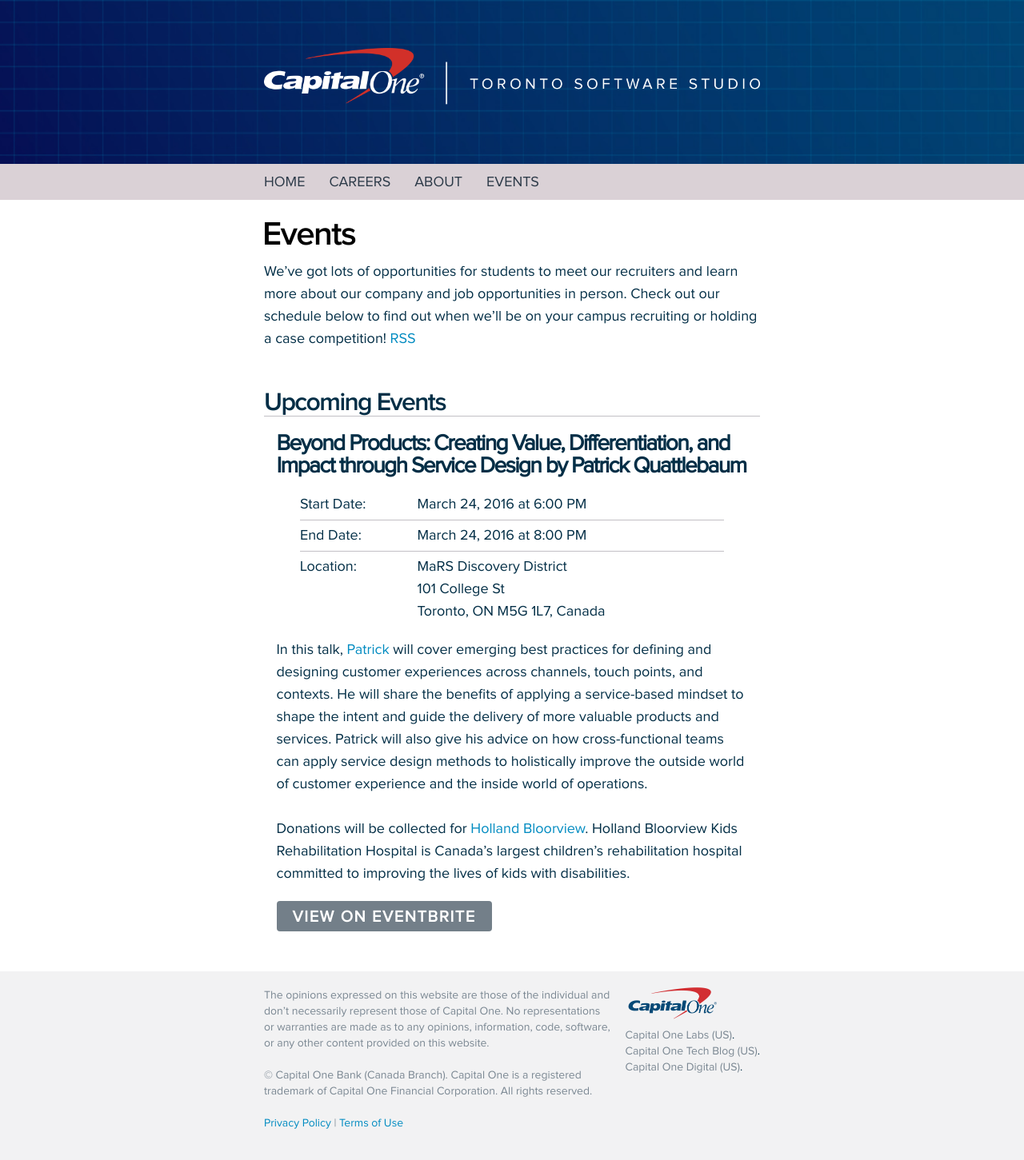
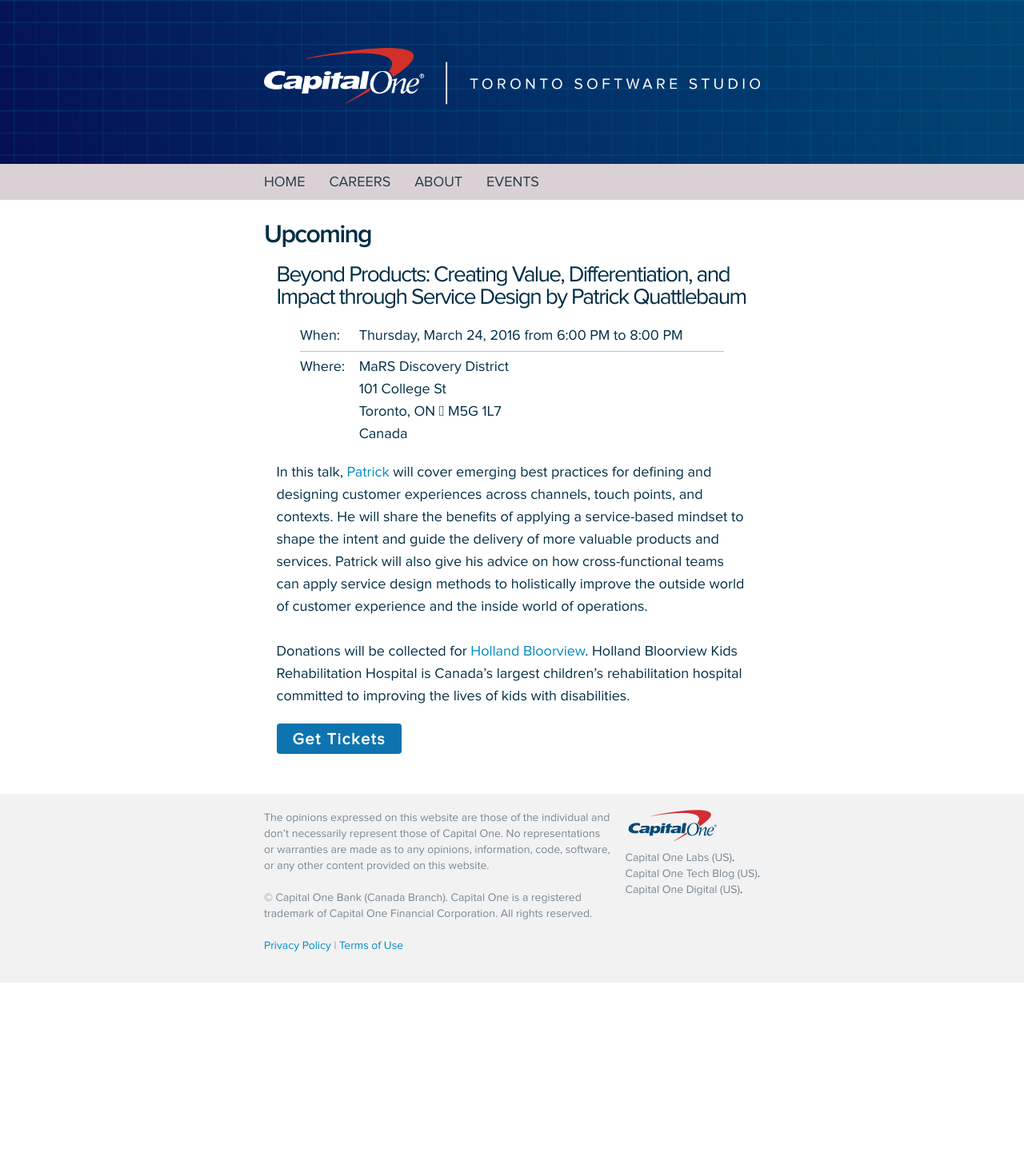
Before and after one commit to CapitalOneCanada/capitalonecanada.github.io, a Jekyll site: the page built from events.html, in a window 1280 px wide. Shown: the whole page at 80% size. Built offline with Jekyll 4.4.1, drawn with Linux system fonts in a browser that asks for light colours; nearby versions of some CDN libraries; Markdown is read by kramdown in place of the engine named in the settings; after the commit the page ends 1229 px from its top, so only the background shows below that.

Commit message:
Modified the events page

```diff
--- a/css/base.css
+++ b/css/base.css
@@ -141,8 +141,8 @@
 .page aside:last-child					{ margin-bottom:20px; }
 .page em								{ font-style: italic; }
 .page h1								{ font-family:"ProxSemibold","Helvetica Neue Bold","Helvetica Neue",Arial,sans-serif; color:#000; font-size:42px; line-height:48px; }
-.page h2								{ font-family:"ProxSemibold","Helvetica Neue",Arial,sans-serif; font-size:32px; line-height:32px; color:#022E46; border-bottom:1px solid #c2c0c5; margin-bottom:20px; }
-.page h3								{ font-size: 28px; font-weight: bold; }
+.page h2								{ font-family:"ProxSemibold","Helvetica Neue",Arial,sans-serif; font-size:32px; line-height:32px; color:#022E46; margin-bottom:20px; }
+.page h3								{ font-size: 28px; }
 .page ul, ol 							{ margin-bottom: 20px; }
 .page ul li, ol li 						{ padding-left: 1em; text-indent: -1em; }
 .page ul li								{ list-style: disc inside;  }
--- a/css/skeleton.css
+++ b/css/skeleton.css
@@ -179,7 +179,6 @@
   font-weight: 600;
   line-height: 38px;
   letter-spacing: .1rem;
-  text-transform: uppercase;
   text-decoration: none;
   white-space: nowrap;
   background-color: transparent;
--- a/events.html
+++ b/events.html
@@ -1,16 +1,12 @@
 ---
 layout: page
 permalink: /events/
-title: Events
+title:
 ---
 
 <section id="oss">
-    <section id="intro">
-        We’ve got lots of opportunities for students to meet our recruiters and learn more about our company and job opportunities in person. Check out our schedule below to find out when we’ll be on your campus recruiting or holding a case competition!
-        <a href="/events_feed.xml">RSS</a>
-    </section>
     <section id="events">
-        <h2>Upcoming Events</h2>
+        <h2>Upcoming</h2>
         <div class="container">
             {% assign events = site.events | sort: 'start_date' %}
             {% assign curr_date = site.time | date: '%s' %}
@@ -23,20 +19,16 @@
                 </header>
                 <table>
                     <tr>
-                        <td>Start Date:</td>
-                        <td>{{ event.start_date | date: "%B %-d, %Y at %l:%M %p" }}</td>
+                        <td>When:</td>
+                        <td>{{ event.start_date | date: "%A, %B %-d, %Y from %-I:%M %p" }} to {{event.end_date | date: "%-I:%M %p"}}</td>
                     </tr>
                     <tr>
-                        <td>End Date:</td>
-                        <td>{{ event.end_date | date: "%B %-d, %Y at %l:%M %p" }}</td>
-                    </tr>
-                    <tr>
-                        <td>Location:</td>
+                        <td>Where:</td>
                         <td>{{ event.location }} </td>
                     </tr>
                 </table>
                 <p class="excerpt">{{ event.content }}</p>
-                <a href="{{ event.source_url }}" class="button regressive">View on {{ event.source }}</a>
+                <a href="{{ event.source_url }}" class="button regressive">Get Tickets</a>
                 </article>
                 {% endif %}
                 {% endfor %}
```
Also changed, not shown: _events/2016-03-24_beyondProducts.md (+2 -2 lines), about.md (+1 -3 lines), css/normalize.css.
